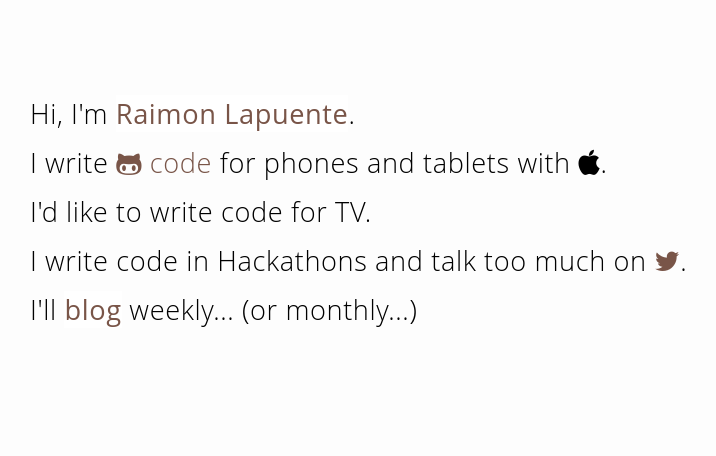
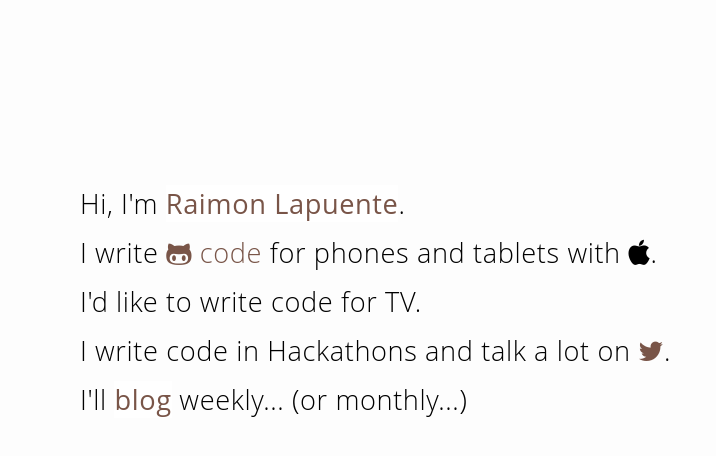
Before and after one commit to wolffan/wolffan.github.io, a Jekyll site: the page built from index.html, in a window 1280 px wide. Shown: the top 456 px of the page, without its empty margins (260-976 px from the left). Built offline with Jekyll 4.4.1, drawn with Linux system fonts in a browser that asks for light colours; nearby versions of some CDN libraries; the list of posts is cut into pages by our own code.

Commit message:
Changed layout of landing page

```diff
--- a/css/main.css
+++ b/css/main.css
@@ -30,7 +30,7 @@ a:visited { color: #795548; }
 .wrap:after { content:""; display:table; }
 .wrap:after { clear: both; }
 .wrap {
-  max-width: 700px;
+  max-width: 600px;
   padding: 0px 30px;
   margin: 0 auto;
   zoom: 1;
@@ -139,7 +139,7 @@ a:visited { color: #795548; }
 /* ----------------------------------------------------------*/
 
 .page-content {
-  /*padding: 50px 0;*/
+  padding: 0px 0;
 }
 
 
@@ -262,7 +262,7 @@ a:visited { color: #795548; }
   font-weight: 300;
   font-size: 170%;
   font-family: "Open Sans",sans-serif;
-  padding-top: 90px;
+  padding-top: 180px;
   zoom: 1;
   line-height: 1.8;
 }
--- a/index.html
+++ b/index.html
@@ -8,6 +8,6 @@ layout: main
               <i class="fa fa-github-alt fa-1x"></i> code </a>
     for phones and tablets with <i class="fa fa-apple fa-1x"></i>.<p>
   <p>I'd like to write code for TV.<p>
-  <p>I write code in Hackathons and talk too much on <a href="http://twitter.com/{{ site.twitter_username }}" target="new"><i class="fa fa-twitter fa-1x"></i></a>.<p>
+  <p>I write code in Hackathons and talk a lot on <a href="http://twitter.com/{{ site.twitter_username }}" target="new"><i class="fa fa-twitter fa-1x"></i></a>.<p>
   <p>I'll <a class="highlight" href="{{SITEURL}}/blog">blog</a> weekly... (or monthly...) </p>
 </h2>
```
